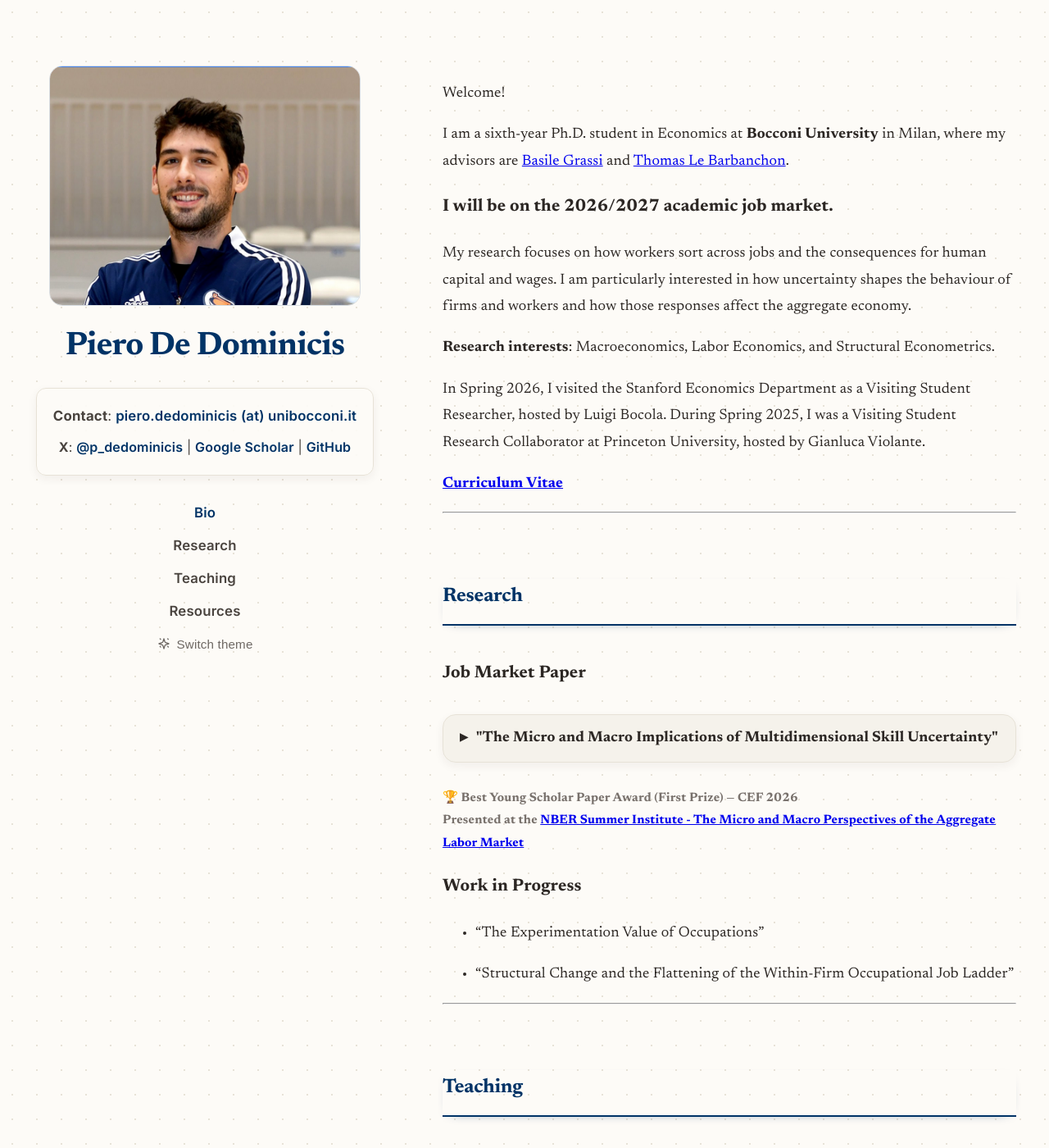
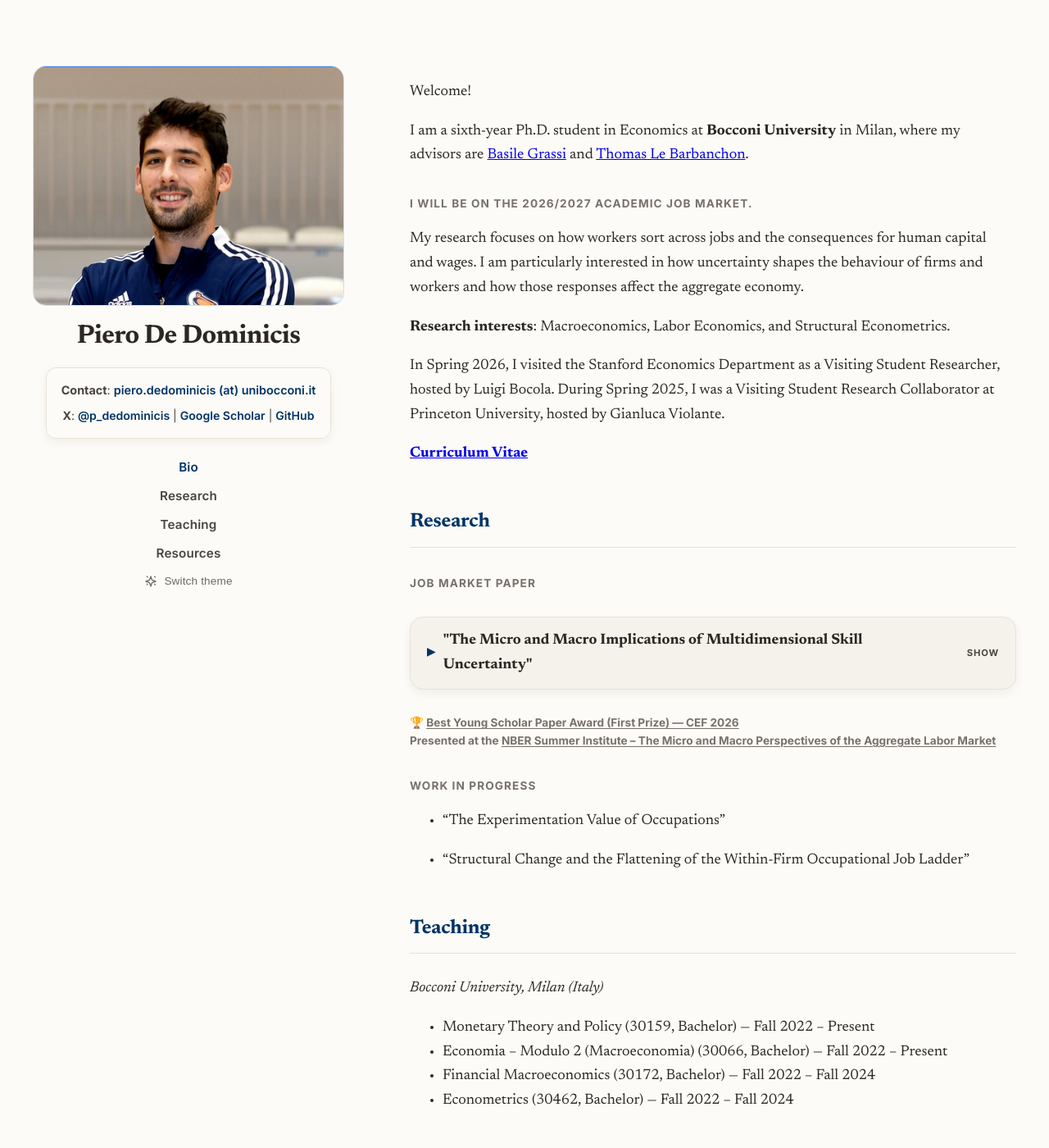
Before and after one commit to peppecon/peppecon.github.io, a Jekyll site: the page built from _pages/about.md, in a window 1280 px wide and 1400 px high. Shown: the whole window at 82% size. Built offline with Jekyll 4.4.1, drawn with Linux system fonts in a browser that asks for light colours; some of the changed text lies outside the part shown.

Commit message:
Updating the website for the Job Market

```diff
--- a/_includes/head.html
+++ b/_includes/head.html
@@ -25,11 +25,6 @@
 <!-- For all browsers -->
 <link rel="stylesheet" href="{{ base_path }}/assets/css/main.css">
 
-<!-- Google Fonts -->
-<link rel="preconnect" href="https://fonts.googleapis.com">
-<link rel="preconnect" href="https://fonts.gstatic.com" crossorigin>
-<link
-  href="https://fonts.googleapis.com/css2?family=Cormorant+Garamond:wght@600;700&family=Inter:wght@300;400;500;600;700;800&display=swap"
-  rel="stylesheet">
+<!-- Google Fonts are requested once, in head/custom.html -->
 
 <meta http-equiv="cleartype" content="on">
--- a/_includes/head/custom.html
+++ b/_includes/head/custom.html
@@ -15,7 +15,7 @@
 <!-- Google Fonts for Professional Academic Styles -->
 <link rel="preconnect" href="https://fonts.googleapis.com">
 <link rel="preconnect" href="https://fonts.gstatic.com" crossorigin>
-<link href="https://fonts.googleapis.com/css2?family=EB+Garamond:ital,wght@0,400..800;1,400..800&family=Inter:wght@300;400;500;600;700&family=Merriweather:ital,wght@0,300;0,400;0,700;1,300&family=Newsreader:ital,opsz,wght@0,6..72,400..700;1,6..72,400..700&family=Plus+Jakarta+Sans:ital,wght@0,400..800;1,400..800&display=swap" rel="stylesheet">
+<link href="https://fonts.googleapis.com/css2?family=Inter:wght@400;500;600;700&family=Newsreader:ital,opsz,wght@0,6..72,400..700;1,6..72,400..700&display=swap" rel="stylesheet">
 
 
 <!-- Support for MathJax -->
--- a/_pages/about.md
+++ b/_pages/about.md
@@ -53,8 +53,6 @@ In Spring 2026, I visited the Stanford Economics Department as a Visiting Studen
 
 <strong><a href="/files/curriculum.pdf" target="_blank" rel="noopener noreferrer">Curriculum Vitae</a></strong>
 
----
-
 ## Research {#research}
 
 ### Job Market Paper
@@ -78,9 +76,7 @@ In Spring 2026, I visited the Stanford Economics Department as a Visiting Studen
 
     <div class="draft-button">
       <a href="/files/jmp.pdf" target="_blank" rel="noopener noreferrer">Draft</a>
-      &nbsp;&nbsp;|&nbsp;&nbsp;
       <a href="https://papers.ssrn.com/sol3/papers.cfm?abstract_id=5315959" target="_blank" rel="noopener noreferrer">SSRN</a>
-      &nbsp;&nbsp;|&nbsp;&nbsp;
       <a href="/files/DeDominicisPiero_NBERSI2026.pdf" target="_blank" rel="noopener noreferrer">NBER Summer Institute Slides</a>
     </div>
 
@@ -89,8 +85,8 @@ In Spring 2026, I visited the Stanford Economics Department as a Visiting Studen
 </div>
 
 <div class="abstract-presentation-info">
-  <strong>🏆 Best Young Scholar Paper Award (First Prize) — CEF 2026</strong><br>
-  <strong>Presented at the <a href="https://www.nber.org/conferences/si-2026-micro-and-macro-perspectives-aggregate-labor-market" target="_blank" rel="noopener noreferrer">NBER Summer Institute - The Micro and Macro Perspectives of the Aggregate Labor Market</a></strong>
+  <strong>🏆 <a href="https://comp-econ.com/cef-2026-student-paper/" target="_blank" rel="noopener noreferrer">Best Young Scholar Paper Award (First Prize) — CEF 2026</a></strong><br>
+  <strong>Presented at the <a href="https://www.nber.org/conferences/si-2026-micro-and-macro-perspectives-aggregate-labor-market" target="_blank" rel="noopener noreferrer">NBER Summer Institute – The Micro and Macro Perspectives of the Aggregate Labor Market</a></strong>
 </div>
 
 ### Work in Progress
@@ -99,18 +95,14 @@ In Spring 2026, I visited the Stanford Economics Department as a Visiting Studen
 
 - "Structural Change and the Flattening of the Within-Firm Occupational Job Ladder"
 
----
-
 ## Teaching {#teaching}
 
 *Bocconi University, Milan (Italy)*
 
-* Monetary Theory and Policy (30159, Bachelor) · Fall 2022 – Present
-* Economia - Modulo 2 (Macroeconomia) (30066, Bachelor) · Fall 2022 – Present
-* Financial Macroeconomics (30172, Bachelor) · Fall 2022 – Fall 2024
-* Econometrics (30462, Bachelor) · Fall 2022 – Fall 2024
-
----
+* Monetary Theory and Policy (30159, Bachelor) — Fall 2022 – Present
+* Economia – Modulo 2 (Macroeconomia) (30066, Bachelor) — Fall 2022 – Present
+* Financial Macroeconomics (30172, Bachelor) — Fall 2022 – Fall 2024
+* Econometrics (30462, Bachelor) — Fall 2022 – Fall 2024
 
 ## Resources {#resources}
 
--- a/_sass/modern-layout.scss
+++ b/_sass/modern-layout.scss
@@ -11,17 +11,17 @@ html.modern-layout {
   --accent-color: #003366; /* Bocconi Dark Blue */
   --accent-hover: #001f3f;
   --accent-light: rgba(0, 51, 102, 0.08);
+  --on-accent: #ffffff;
   --border-color: #e7e2d7;
   --shadow-sm: 0 4px 12px rgba(44, 39, 36, 0.06);
   --shadow-md: 0 8px 24px rgba(0, 51, 102, 0.12);
   --shadow-lg: 0 12px 32px rgba(0, 51, 102, 0.18);
   --glass-bg: rgba(253, 251, 247, 0.92);
   --glass-border: rgba(0, 51, 102, 0.15);
-  --dot-color: #e7e2d7;
 
   /* Typography Tokens */
-  --font-serif: 'Newsreader', 'Merriweather', 'Georgia', serif;
-  --font-sans: 'Inter', sans-serif;
+  --font-serif: 'Newsreader', 'Georgia', 'Times New Roman', serif;
+  --font-sans: 'Inter', -apple-system, BlinkMacSystemFont, 'Segoe UI', sans-serif;
   --font-display: 'Newsreader', serif;
   --glass-blur: blur(14px);
 
@@ -37,33 +37,18 @@ html.modern-layout[data-site-view="classic"] {
   --text-primary: #f3efe6;
   --text-secondary: #d6cfc4;
   --text-muted: #a1988a;
-  --accent-color: #4a90e2; /* Bocconi Sapphire Blue */
-  --accent-hover: #6ba4e8;
-  --accent-light: rgba(74, 144, 226, 0.15);
+  --accent-color: #93b4d8; /* Bocconi navy, lightened for dark backgrounds */
+  --accent-hover: #b0c9e5;
+  --accent-light: rgba(147, 180, 216, 0.15);
+  --on-accent: #141210;
   --border-color: #36302a;
   --shadow-sm: 0 4px 12px rgba(0, 0, 0, 0.35);
-  --shadow-md: 0 8px 24px rgba(74, 144, 226, 0.2);
-  --shadow-lg: 0 12px 32px rgba(74, 144, 226, 0.3);
+  --shadow-md: 0 8px 24px rgba(147, 180, 216, 0.18);
+  --shadow-lg: 0 12px 32px rgba(147, 180, 216, 0.26);
   --glass-bg: rgba(20, 18, 16, 0.92);
-  --glass-border: rgba(74, 144, 226, 0.25);
-  --dot-color: #2a2520;
+  --glass-border: rgba(147, 180, 216, 0.25);
 }
 
-
-/* Background Pattern - Softer Graphite Dot Grid */
-html.modern-layout::after {
-  content: "";
-  position: fixed;
-  top: 0;
-  left: 0;
-  width: 100%;
-  height: 100%;
-  z-index: -1;
-  background-image: radial-gradient(var(--dot-color) 1px, transparent 1px);
-  background-size: 30px 30px;
-  pointer-events: none;
-  transition: opacity 0.5s ease;
-}
 
 @keyframes fadeUp {
   from {
@@ -93,9 +78,8 @@ html.modern-layout::after {
   font-size: 1.125rem;
   color: var(--text-primary);
   background: var(--primary-bg);
-  line-height: 1.8;
-  letter-spacing: 0.01em;
-  /* Looser for serif readability */
+  line-height: 1.65;
+  letter-spacing: 0;
   -webkit-font-smoothing: antialiased;
   transition: background-color 0.5s ease, color 0.5s ease;
 }
@@ -103,7 +87,7 @@ html.modern-layout::after {
 /* Layout Wrapper for Two-Column Structure */
 .layout-wrapper {
   display: grid;
-  grid-template-columns: 420px 1fr;
+  grid-template-columns: 380px 1fr;
   gap: 80px;
   max-width: 1500px;
   margin: 0 auto;
@@ -124,15 +108,15 @@ html.modern-layout::after {
 .sidebar-profile {
   display: flex;
   flex-direction: column;
-  gap: 28px;
+  gap: 20px;
   align-items: center;
 }
 
 .site-title-small {
   font-family: var(--font-serif);
-  font-size: 2.5rem;
-  font-weight: 800;
-  color: var(--accent-color);
+  font-size: 2rem;
+  font-weight: 700;
+  color: var(--text-primary);
   margin: 0;
   text-align: center;
   line-height: 1.1;
@@ -176,19 +160,19 @@ html.modern-layout::after {
 
 .sidebar-contact {
   font-family: var(--font-sans);
-  font-size: 1.05rem;
+  font-size: 0.9rem;
   color: var(--text-secondary);
   background: var(--glass-bg);
-  padding: 20px;
+  padding: 16px 18px;
   border-radius: 12px;
   border: 1px solid var(--border-color);
   box-shadow: var(--shadow-sm);
   text-align: center;
-  line-height: 1.6;
+  line-height: 1.55;
 }
 
 .sidebar-contact p {
-  margin: 0 0 12px;
+  margin: 0 0 8px;
 }
 
 .sidebar-contact p:last-child {
@@ -206,7 +190,7 @@ html.modern-layout::after {
 }
 
 .social-links {
-  font-size: 1rem;
+  font-size: 0.88rem;
 }
 
 /* Sidebar Section Navigation (single-page anchors) */
@@ -231,7 +215,7 @@ html.modern-layout::after {
   border: none;
   box-shadow: none;
   color: var(--text-secondary);
-  font-size: 1.05rem;
+  font-size: 0.95rem;
   font-weight: 600;
   text-decoration: none !important;
   letter-spacing: 0.01em;
@@ -245,8 +229,8 @@ html.modern-layout::after {
 }
 
 .sidebar-nav .theme-btn {
-  margin-top: 6px;
-  font-size: 0.95rem;
+  margin-top: 4px;
+  font-size: 0.85rem;
   font-weight: 500;
   opacity: 0.8;
 }
@@ -336,7 +320,7 @@ html {
 .pill-nav-link:hover,
 .pill-nav-link.active {
   background: var(--accent-color);
-  color: white !important;
+  color: var(--on-accent) !important;
   /* White text on blue pill for both modes */
   border-color: var(--accent-color);
   transform: translateY(-2px);
@@ -359,6 +343,22 @@ html {
   width: 100%;
 }
 
+/* Keep running text at a comfortable reading measure. Wide blocks
+   (figures, tables, the collapsible panels) are deliberately exempt. */
+.content-section > p,
+.content-section > ul,
+.content-section > ol,
+.content-section > blockquote,
+.abstract-text {
+  max-width: 72ch;
+}
+
+/* The award / presentation lines are single-line labels, not running text,
+   so they use the full column width instead of the 72ch measure. */
+.abstract-presentation-info {
+  max-width: none;
+}
+
 .content-section h2 {
   font-family: var(--font-serif);
   font-size: 1.5rem;
@@ -369,13 +369,36 @@ html {
   letter-spacing: -0.01em;
   color: var(--accent-color);
   /* Blue Headings */
-  border-bottom: 2px solid var(--accent-color);
-  padding-bottom: 12px;
-  margin: 80px 0 40px;
-  text-shadow: 0 0 15px var(--shadow-md);
-  /* Dynamic Glow */
-  box-shadow: 0 4px 15px -12px var(--accent-color);
-  transition: color 0.5s ease, border-color 0.5s ease, text-shadow 0.5s ease;
+  border-bottom: 1px solid var(--border-color);
+  padding-bottom: 10px;
+  margin: 48px 0 28px;
+  transition: color 0.5s ease, border-color 0.5s ease;
+}
+
+/* --- 3. Subsection headings: a quiet sans kicker, clearly below the h2 --- */
+.content-section h3 {
+  font-family: var(--font-sans);
+  font-size: 0.85rem;
+  font-weight: 700;
+  text-transform: uppercase;
+  letter-spacing: 0.08em;
+  color: var(--text-muted);
+  margin: 32px 0 14px;
+}
+
+.content-section h3 .link-secondary {
+  text-transform: none;
+  letter-spacing: 0;
+  color: var(--accent-color);
+}
+
+/* h3s inside the collapsible panels keep their original look */
+.abstract-content h3 {
+  font-family: var(--font-serif);
+  font-size: 1.15rem;
+  text-transform: none;
+  letter-spacing: 0;
+  color: var(--text-primary);
 }
 
 /* Interest Tags (used in bio) */
@@ -394,13 +417,13 @@ html {
   padding: 6px 14px;
   border-radius: 9999px;
   /* Pill style */
-  border: 1px solid rgba(13, 148, 136, 0.1);
+  border: 1px solid var(--accent-light);
   transition: all 0.2s ease;
 }
 
 .interest-tag:hover {
   background: var(--accent-color);
-  color: white;
+  color: var(--on-accent);
   transform: translateY(-1px);
 }
 
@@ -418,26 +441,55 @@ html {
 
 .abstract-container:hover {
   border-color: var(--accent-color);
-  box-shadow: 0 0 25px rgba(97, 175, 239, 0.15);
-  transform: translateY(-2px);
+  box-shadow: var(--shadow-md);
 }
 
 .abstract-header {
-  padding: 12px 20px;
+  padding: 14px 20px;
   cursor: pointer;
   font-weight: 700;
   display: flex;
   align-items: center;
   gap: 10px;
-  transition: background 0.2s;
+  transition: background 0.2s, color 0.2s;
 }
 
-.abstract-header:hover {
+.abstract-header:hover,
+.abstract-header:focus-visible {
   background: var(--tertiary-bg);
+  color: var(--accent-color);
+}
+
+.abstract-header:focus-visible {
+  outline: 2px solid var(--accent-color);
+  outline-offset: -2px;
+}
+
+/* "Show" / "Hide" cue so the row is visibly a control */
+.abstract-header::after {
+  content: 'Show';
+  margin-left: auto;
+  padding-left: 16px;
+  font-family: var(--font-sans);
+  font-size: 0.7rem;
+  font-weight: 700;
+  text-transform: uppercase;
+  letter-spacing: 0.08em;
+  color: var(--text-secondary);
+  white-space: nowrap;
+}
+
+.abstract-header.expanded::after {
+  content: 'Hide';
+}
+
+.abstract-header:hover::after {
+  color: var(--accent-color);
 }
 
 .abstract-header .arrow {
   font-size: 0.8rem;
+  color: var(--accent-color);
   transition: transform 0.2s;
 }
 
@@ -450,6 +502,36 @@ html {
   padding: 20px 30px 40px 30px;
   color: var(--text-secondary);
   font-size: 1.1rem;
+}
+
+/* Paper links (Draft / SSRN / Slides) */
+.draft-button {
+  display: flex;
+  flex-wrap: wrap;
+  gap: 10px;
+  margin-top: 28px;
+}
+
+.draft-button a {
+  display: inline-flex;
+  align-items: center;
+  padding: 7px 16px;
+  border: 1px solid var(--border-color);
+  border-radius: 9999px;
+  background: var(--primary-bg);
+  color: var(--accent-color);
+  font-family: var(--font-sans);
+  font-size: 0.85rem;
+  font-weight: 600;
+  text-decoration: none !important;
+  transition: background 0.2s, color 0.2s, border-color 0.2s;
+}
+
+.draft-button a:hover,
+.draft-button a:focus-visible {
+  background: var(--accent-color);
+  border-color: var(--accent-color);
+  color: var(--on-accent);
 }
 
 .abstract-figure {
@@ -468,9 +550,21 @@ html {
 }
 
 .abstract-presentation-info {
-  margin-top: 30px;
-  font-size: 0.95rem;
+  margin-top: 18px;
+  font-family: var(--font-sans);
+  font-size: 0.85rem;
+  line-height: 1.6;
   color: var(--text-muted);
+}
+
+.abstract-presentation-info a {
+  color: inherit;
+  text-decoration: underline;
+  text-underline-offset: 2px;
+}
+
+.abstract-presentation-info a:hover {
+  color: var(--accent-color);
 }
 
 /* Hide Sidebar Content */
--- a/assets/js/abstracts.js
+++ b/assets/js/abstracts.js
@@ -5,16 +5,34 @@
             const newHeader = header.cloneNode(true);
             header.parentNode.replaceChild(newHeader, header);
 
-            newHeader.addEventListener('click', function () {
-                const content = this.nextElementSibling;
+            // Expose the row as a real control: focusable, and operable
+            // with Enter/Space like a button.
+            newHeader.setAttribute('role', 'button');
+            newHeader.setAttribute('tabindex', '0');
+            newHeader.setAttribute('aria-expanded', 'false');
+
+            const toggle = function (header) {
+                const content = header.nextElementSibling;
                 const isExpanded = content.style.display === 'block';
 
                 content.style.display = isExpanded ? 'none' : 'block';
-                this.classList.toggle('expanded');
+                header.classList.toggle('expanded');
+                header.setAttribute('aria-expanded', String(!isExpanded));
 
                 // Re-typeset math if MathJax is loaded
                 if (!isExpanded && window.MathJax && window.MathJax.typesetPromise) {
                     window.MathJax.typesetPromise([content]);
+                }
+            };
+
+            newHeader.addEventListener('click', function () {
+                toggle(this);
+            });
+
+            newHeader.addEventListener('keydown', function (event) {
+                if (event.key === 'Enter' || event.key === ' ' || event.key === 'Spacebar') {
+                    event.preventDefault();
+                    toggle(this);
                 }
             });
         });
```
